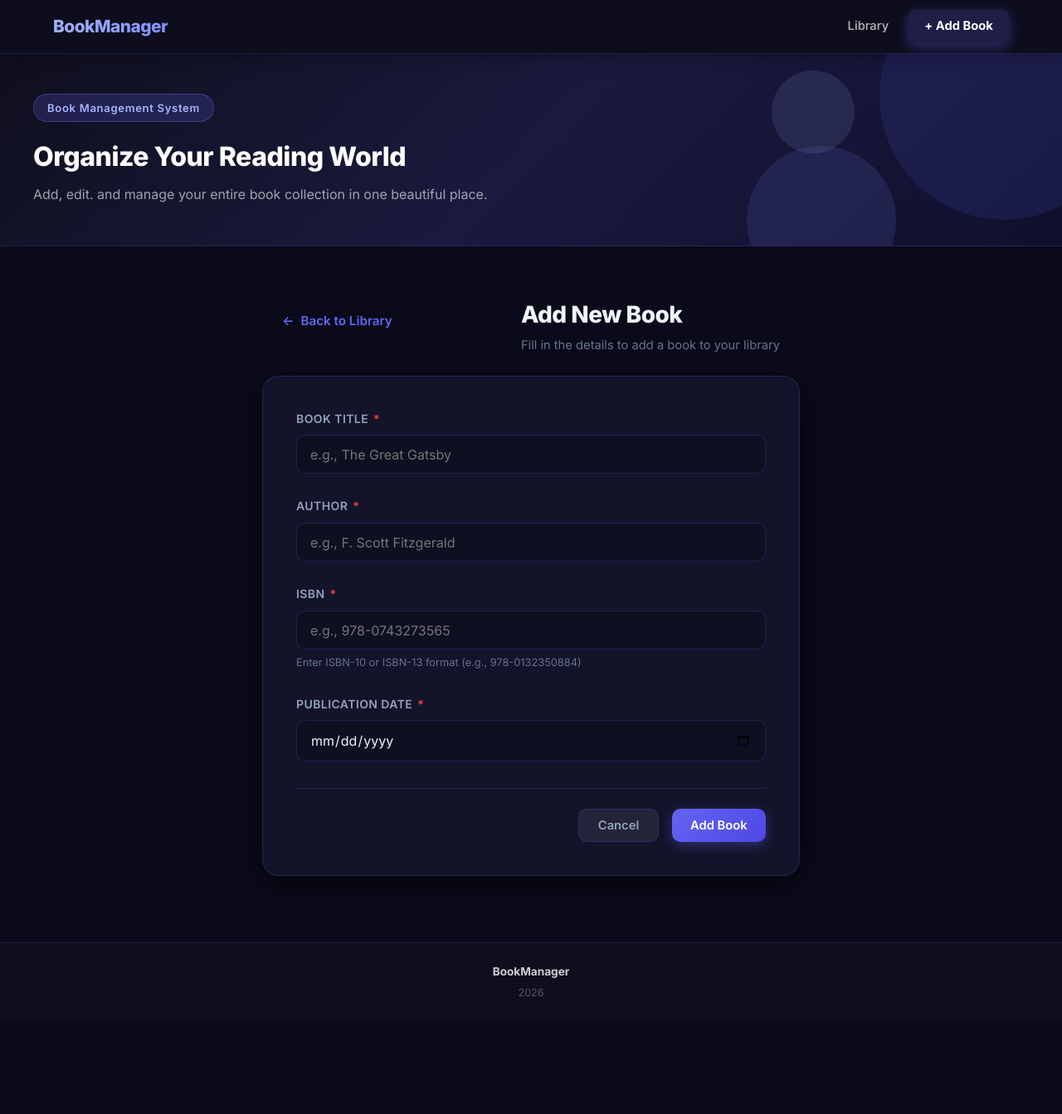
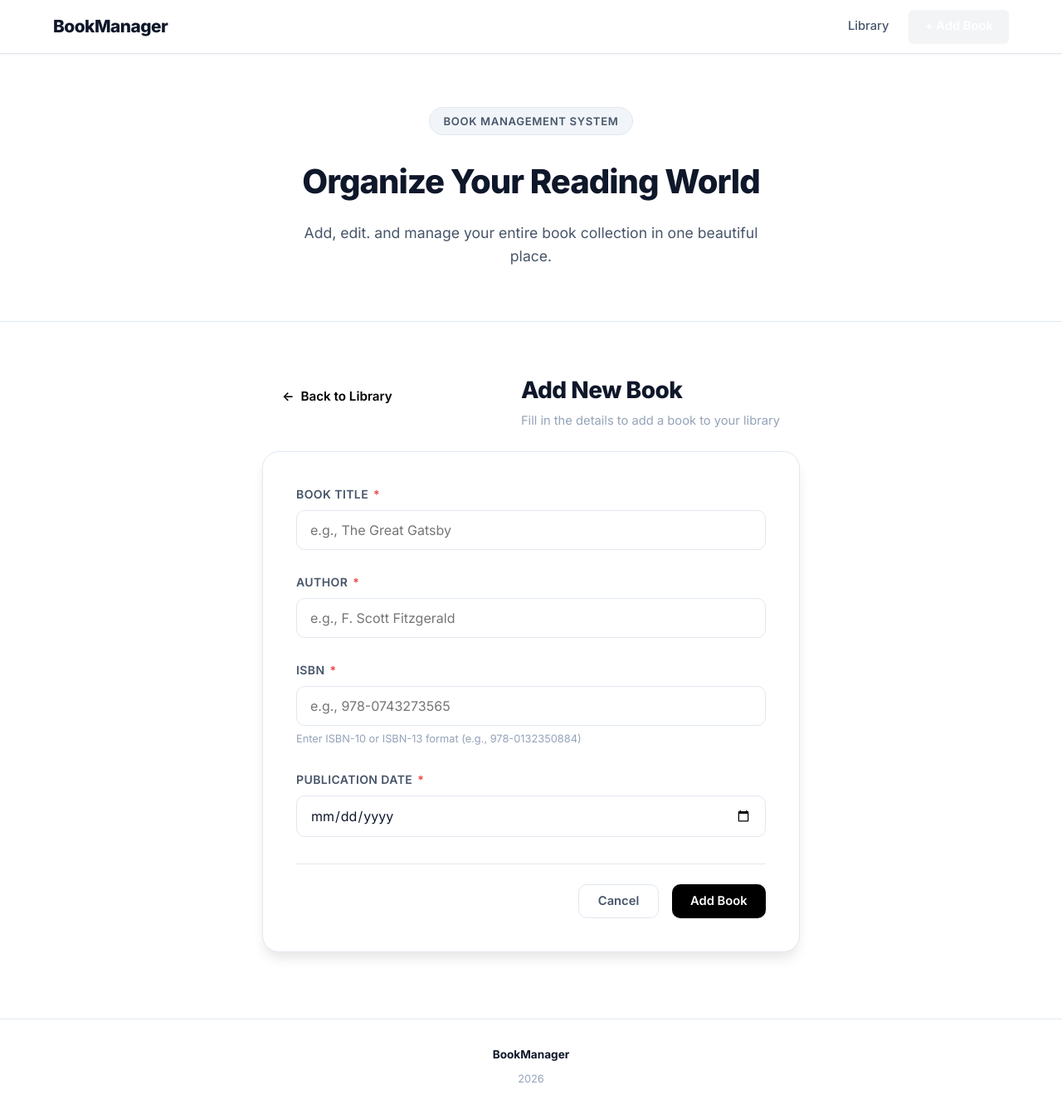
Before and after one commit to aathif12/Book_Manager, an Angular app in the folder book-manager-frontend/: page /books/add in a window 1280 px wide. Shown: the whole page at 83% size. Before the commit the page ends 1231 px from the top, so only its background shows below. Built offline with nearby package versions, Linux system fonts and the light colour scheme.

Commit message:
style: Switch to minimalist black and white theme (remove gradients)

```diff
--- a/book-manager-frontend/src/app/app.css
+++ b/book-manager-frontend/src/app/app.css
@@ -1,13 +1,11 @@
-/* ========== App-Level Styles ========== */
-
 .nav-header {
   position: sticky;
   top: 0;
   z-index: 100;
-  background: rgba(15, 15, 30, 0.92);
+  background: rgba(255, 255, 255, 0.95);
   backdrop-filter: blur(12px);
-  border-bottom: 1px solid rgba(99, 102, 241, 0.2);
-  box-shadow: 0 2px 20px rgba(0,0,0,0.3);
+  border-bottom: 1px solid var(--border-color);
+  box-shadow: var(--shadow-sm);
 }
 
 .nav-container {
@@ -37,10 +35,7 @@
 .brand-name {
   font-size: 1.3rem;
   font-weight: 800;
-  background: linear-gradient(135deg, #a5b4fc, #818cf8);
-  -webkit-background-clip: text;
-  -webkit-text-fill-color: transparent;
-  background-clip: text;
+  color: var(--text-primary);
   letter-spacing: -0.5px;
 }
 
@@ -52,41 +47,41 @@
 
 .nav-link {
   text-decoration: none;
-  color: rgba(255,255,255,0.7);
+  color: var(--text-secondary);
   font-size: 0.92rem;
   font-weight: 500;
   padding: 0.5rem 1rem;
-  border-radius: 8px;
+  border-radius: 6px;
   transition: all 0.2s;
 }
 
 .nav-link:hover,
 .nav-link.active {
-  color: white;
-  background: rgba(99, 102, 241, 0.2);
+  color: var(--primary);
+  background: var(--hover-bg);
 }
 
 .nav-link-cta {
-  background: linear-gradient(135deg, #6366f1, #4f46e5);
+  background: var(--primary);
   color: white !important;
-  font-weight: 700;
+  font-weight: 600;
   padding: 0.5rem 1.2rem;
-  box-shadow: 0 4px 15px rgba(99, 102, 241, 0.4);
+  box-shadow: var(--shadow-sm);
 }
 
 .nav-link-cta:hover {
-  background: linear-gradient(135deg, #818cf8, #6366f1) !important;
+  background: var(--primary-hover) !important;
   transform: translateY(-1px);
-  box-shadow: 0 6px 20px rgba(99, 102, 241, 0.5);
+  box-shadow: var(--shadow-md);
+  color: white !important;
 }
 
 /* ========== Hero Banner ========== */
 .hero-banner {
   position: relative;
-  background: linear-gradient(135deg, #0f0f1e 0%, #1a1a3e 50%, #0f0f2e 100%);
-  padding: 3rem 2rem;
-  overflow: hidden;
-  border-bottom: 1px solid rgba(99, 102, 241, 0.2);
+  background: white;
+  padding: 4rem 2rem;
+  border-bottom: 1px solid var(--border-color);
 }
 
 .hero-content {
@@ -94,51 +89,42 @@
   margin: 0 auto;
   position: relative;
   z-index: 1;
+  text-align: center;
 }
 
 .hero-badge {
   display: inline-block;
-  background: rgba(99, 102, 241, 0.2);
-  border: 1px solid rgba(99, 102, 241, 0.4);
-  color: #a5b4fc;
+  background: var(--badge-bg);
+  border: 1px solid var(--border-color);
+  color: var(--text-secondary);
   padding: 0.35rem 1rem;
   border-radius: 20px;
   font-size: 0.82rem;
   font-weight: 600;
   letter-spacing: 0.05em;
-  margin-bottom: 1rem;
+  margin-bottom: 1.5rem;
+  text-transform: uppercase;
 }
 
 .hero-title {
-  font-size: 2rem;
+  font-size: 2.5rem;
   font-weight: 800;
-  color: white;
-  margin: 0 0 0.5rem;
-  letter-spacing: -0.5px;
+  color: var(--text-primary);
+  margin: 0 0 1rem;
+  letter-spacing: -1px;
 }
 
 .hero-subtitle {
-  color: rgba(255,255,255,0.6);
-  font-size: 1rem;
-  margin: 0;
+  color: var(--text-secondary);
+  font-size: 1.1rem;
+  margin: 0 auto;
+  max-width: 600px;
+  line-height: 1.6;
 }
 
 .hero-decoration {
-  position: absolute;
-  top: 0; right: 0;
-  width: 100%; height: 100%;
-  pointer-events: none;
+  display: none;
 }
-
-.deco-circle {
-  position: absolute;
-  border-radius: 50%;
-  opacity: 0.12;
-}
-
-.c1 { width: 300px; height: 300px; background: #6366f1; top: -100px; right: -80px; }
-.c2 { width: 180px; height: 180px; background: #818cf8; bottom: -60px; right: 200px; }
-.c3 { width: 100px; height: 100px; background: #a5b4fc; top: 20px; right: 250px; }
 
 /* ========== Main Content ========== */
 .main-content {
@@ -148,20 +134,20 @@
 
 /* ========== Footer ========== */
 .app-footer {
-  background: rgba(15, 15, 30, 0.8);
-  border-top: 1px solid rgba(99, 102, 241, 0.15);
-  padding: 1.5rem;
+  background: white;
+  border-top: 1px solid var(--border-color);
+  padding: 2rem;
   text-align: center;
-  color: rgba(255,255,255,0.5);
+  color: var(--text-muted);
   font-size: 0.85rem;
 }
 
-.app-footer strong { color: rgba(255,255,255,0.8); }
+.app-footer strong { color: var(--text-primary); }
 
 .footer-sub {
-  margin-top: 0.25rem;
-  color: rgba(255,255,255,0.3);
-  font-size: 0.78rem;
+  margin-top: 0.5rem;
+  color: var(--text-muted);
+  font-size: 0.8rem;
 }
 
 /* ========== Global Toast ========== */
@@ -169,16 +155,16 @@
   position: fixed;
   bottom: 2rem;
   right: 2rem;
-  background: linear-gradient(135deg, #10b981, #059669);
+  background: #000000;
   color: white;
   padding: 1rem 1.5rem;
-  border-radius: 12px;
-  font-weight: 600;
+  border-radius: 8px;
+  font-weight: 500;
   z-index: 9999;
-  box-shadow: 0 8px 30px rgba(16, 185, 129, 0.4);
+  box-shadow: 0 8px 20px rgba(0,0,0,0.15);
   display: flex;
   align-items: center;
-  gap: 0.5rem;
+  gap: 0.75rem;
   animation: slideInRight 0.4s ease, fadeOut 0.5s ease 3.5s forwards;
   max-width: 360px;
 }
--- a/book-manager-frontend/src/app/components/book-list/book-list.component.css
+++ b/book-manager-frontend/src/app/components/book-list/book-list.component.css
@@ -19,7 +19,8 @@
 }
 
 .books-table thead tr {
-  background: linear-gradient(135deg, var(--primary-dark) 0%, var(--primary) 100%);
+  background: var(--primary);
+  border-bottom: 2px solid var(--primary);
 }
 
 .books-table th {
@@ -116,29 +117,30 @@
 }
 
 .btn-edit {
-  background: rgba(99, 102, 241, 0.1);
-  color: var(--primary);
-  border: 1px solid rgba(99, 102, 241, 0.3);
+  background: white;
+  color: var(--text-primary);
+  border: 1px solid var(--border-color);
 }
 
 .btn-edit:hover {
-  background: var(--primary);
-  color: white;
+  background: var(--hover-bg);
+  border-color: var(--text-primary);
+  box-shadow: var(--shadow-sm);
+  color: black;
   transform: translateY(-1px);
-  box-shadow: 0 4px 12px rgba(99, 102, 241, 0.3);
 }
 
 .btn-delete {
-  background: rgba(239, 68, 68, 0.1);
+  background: white;
   color: #ef4444;
-  border: 1px solid rgba(239, 68, 68, 0.3);
+  border: 1px solid #fee2e2;
 }
 
 .btn-delete:hover {
-  background: #ef4444;
-  color: white;
+  background: #fef2f2;
+  border-color: #ef4444;
   transform: translateY(-1px);
-  box-shadow: 0 4px 12px rgba(239, 68, 68, 0.3);
+  box-shadow: var(--shadow-sm);
 }
 
 .book-count {
@@ -151,16 +153,16 @@
 }
 
 .count-badge {
-  background: linear-gradient(135deg, var(--primary), var(--primary-dark));
+  background: var(--primary);
   color: white;
   border-radius: 50%;
-  width: 28px;
-  height: 28px;
+  width: 24px;
+  height: 24px;
   display: flex;
   align-items: center;
   justify-content: center;
   font-weight: 700;
-  font-size: 0.8rem;
+  font-size: 0.75rem;
 }
 
 @keyframes fadeInUp {
--- a/book-manager-frontend/src/styles.css
+++ b/book-manager-frontend/src/styles.css
@@ -5,27 +5,28 @@
 
 /* ---- CSS Variables ---- */
 :root {
-  --primary:        #6366f1;
-  --primary-dark:   #4f46e5;
-  --primary-light:  rgba(99, 102, 241, 0.25);
-  --primary-hover:  #818cf8;
+  /* Minimalist Black & White Theme */
+  --primary:        #000000;
+  --primary-dark:   #1a1a1a;
+  --primary-light:  rgba(0, 0, 0, 0.1);
+  --primary-hover:  #333333;
 
-  --bg-page:    #0a0a1a;
-  --bg-dark:    #0f0f22;
-  --card-bg:    #13132a;
-  --hover-bg:   rgba(99, 102, 241, 0.06);
-  --input-bg:   #0f0f22;
+  --bg-page:    #ffffff;
+  --bg-dark:    #f8f9fa;
+  --card-bg:    #ffffff;
+  --hover-bg:   #f3f4f6;
+  --input-bg:   #ffffff;
 
-  --border-color:  rgba(99, 102, 241, 0.2);
-  --badge-bg:      rgba(99, 102, 241, 0.1);
+  --border-color:  #e2e8f0;
+  --badge-bg:      #f1f5f9;
 
-  --text-primary:   #f1f5f9;
-  --text-secondary: #94a3b8;
-  --text-muted:     #64748b;
+  --text-primary:   #0f172a;
+  --text-secondary: #475569;
+  --text-muted:     #94a3b8;
 
-  --shadow-sm: 0 2px 8px rgba(0,0,0,0.3);
-  --shadow-md: 0 4px 20px rgba(0,0,0,0.4);
-  --shadow-lg: 0 10px 40px rgba(0,0,0,0.5);
+  --shadow-sm: 0 1px 2px rgba(0,0,0,0.05);
+  --shadow-md: 0 4px 6px -1px rgba(0,0,0,0.1);
+  --shadow-lg: 0 10px 15px -3px rgba(0,0,0,0.1);
 }
 
 /* ---- Reset + Base ---- */
@@ -102,15 +103,15 @@ body {
 }
 
 .btn-primary {
-  background: linear-gradient(135deg, var(--primary), var(--primary-dark));
+  background: var(--primary);
   color: white;
-  box-shadow: 0 4px 15px rgba(99, 102, 241, 0.35);
+  box-shadow: var(--shadow-sm);
 }
 
 .btn-primary:hover:not(:disabled) {
-  background: linear-gradient(135deg, var(--primary-hover), var(--primary));
-  transform: translateY(-2px);
-  box-shadow: 0 8px 25px rgba(99, 102, 241, 0.5);
+  background: var(--primary-hover);
+  transform: translateY(-1px);
+  box-shadow: var(--shadow-md);
 }
 
 .btn-secondary {
```
